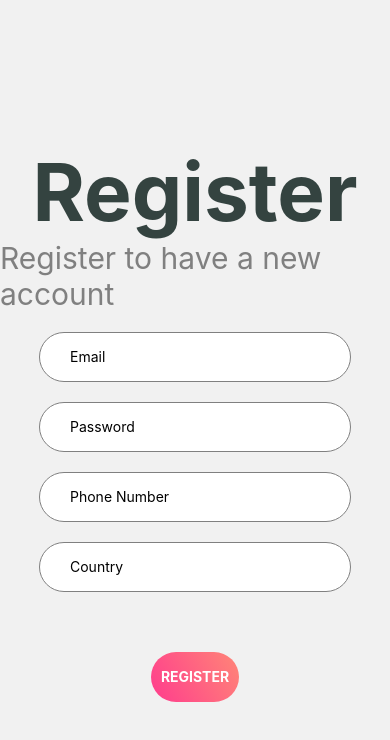
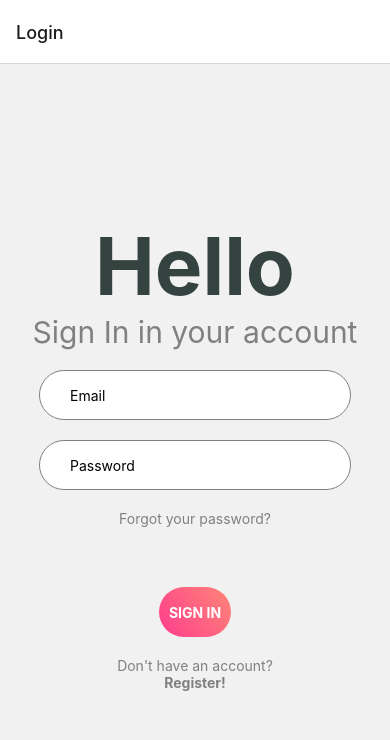
Before and after one commit to itziarmensa/SeminariReactNative, a React Native app: screen /Login in a window 390 px wide. Shown: the top 740 px of the page. Built offline with nearby package versions, Linux system fonts and the light colour scheme.

Commit message:
Añadido el poder cambiar de una pantalla a otra (si puslas register en la pantalla de Login te lleva al register)

```diff
--- a/App.tsx
+++ b/App.tsx
@@ -1,3 +1,6 @@
+import { createBottomTabNavigator } from '@react-navigation/bottom-tabs';
+import { NavigationContainer } from '@react-navigation/native';
+import { createStackNavigator } from '@react-navigation/stack';
 import React from 'react';
 import { StyleSheet, Text, View, TouchableOpacity } from 'react-native';
 import MainContainer from './components/Containers/MainContainer';
@@ -5,7 +8,46 @@ import LoginScreen from './components/Screens/LoginScreen';
 import RegisterScreen from './components/Screens/RegisterScreen';
 // import { StyleSheet, Text, View, TextInput, Alert, TouchableOpacity } from 'react-native';
 
-export default function App() {
+const Stack=createStackNavigator();
+/*const Tab=createBottomTabNavigator();*/
+
+/*function MainTabNavigator(){
+  return(
+    <Tab.Navigator>
+      <Tab.Screen name="Login" component={LoginScreen}/>
+      <Tab.Screen name="Register" component={RegisterScreen}/>
+    </Tab.Navigator>
+  );
+}*/
+
+function App(){
+  return(
+    <NavigationContainer>
+      <Stack.Navigator>
+      <Stack.Screen name='Login' component={LoginScreen} />
+        <Stack.Screen name='Register' component={RegisterScreen} />
+      </Stack.Navigator>
+    </NavigationContainer>
+  );
+}
+export default App;
+
+
+
+
+
+
+
+
+
+
+
+
+
+
+
+
+{/*export default function App() {
   let page = 'login';
 
 
@@ -13,7 +55,7 @@ export default function App() {
   return (
     <>
 
-       {/* <LoginScreen></LoginScreen> */}
+       { <LoginScreen></LoginScreen> }
 
 
       <RegisterScreen></RegisterScreen>
@@ -21,4 +63,4 @@ export default function App() {
 
     </>
   );
-}
+}*/}
--- a/components/Buttons/types.tsx
+++ b/components/Buttons/types.tsx
@@ -1,7 +1,7 @@
 import { StyleProp, ViewStyle } from 'react-native';
 
 export interface ButtonGradientProps {
-  onPress?: () => void;
+  onPress: () => void;
   containerStyle?: StyleProp<ViewStyle>;
   buttonStyle?: StyleProp<ViewStyle>;
   textStyle?: StyleProp<ViewStyle>;
--- a/components/Screens/LoginScreen.tsx
+++ b/components/Screens/LoginScreen.tsx
@@ -1,4 +1,4 @@
-import { StatusBar } from 'expo-status-bar'; //esto es lo que tenemos arriba del móvil, la hora la carga etc
+import { StatusBar } from 'expo-status-bar';
 import React from 'react';
 import { StyleSheet, Text, View, TextInput, Alert, TouchableOpacity } from 'react-native';
 import ButtonGradient from '../Buttons/ButtonGradient';
@@ -8,9 +8,43 @@ import Title from '../Texts/Title';
 import StyledTextInputs from '../Inputs/StyledTextInputs';
 import NormalText from '../Texts/NormalText';
 import Register from '../Texts/Register';
+import { useNavigation } from '@react-navigation/native';
+
+function LoginScreen() {
+  const navigation = useNavigation();
+
+  return (
+    <MainContainer>
+      <Title>Hello</Title>
+      <SubTitle>Sign In in your account</SubTitle>
+      <StyledTextInputs placeholder='Email' />
+      <StyledTextInputs placeholder='Password' />
+      <NormalText>Forgot your password?</NormalText>
+      <ButtonGradient onPress={() => {
+        Alert.alert(
+          'Mensaje',
+          'Has intentado iniciar sesión',
+          [{ text: 'OK', onPress: () => console.log('OK Pressed') }],
+          { cancelable: false }
+        );
+      }} />
+      <NormalText>Don't have an account?</NormalText>
+      <TouchableOpacity onPress={() => navigation.navigate('Register' as never)}>
+        <Register>Register!</Register>
+      </TouchableOpacity>
+      <StatusBar style="auto" />
+    </MainContainer>
+  )
+}
+
+export default LoginScreen;
 
 
-export default function LoginScreen() {
+
+
+
+
+/*export default function LoginScreen() {
 
     return (
         <MainContainer>
@@ -41,4 +75,4 @@ export default function LoginScreen() {
         <StatusBar style="auto" />
         </MainContainer>
     );
-}
+}*/
--- a/package.json
+++ b/package.json
@@ -10,6 +10,7 @@
   },
   "dependencies": {
     "@expo/webpack-config": "^18.0.1",
+    "@react-navigation/bottom-tabs": "^6.5.7",
     "@react-navigation/native": "^6.1.6",
     "@react-navigation/stack": "^6.3.16",
     "@types/react-navigation": "^3.4.0",
```
Also changed, not shown: 2 other files (tests, documents, lock files or other folders).
